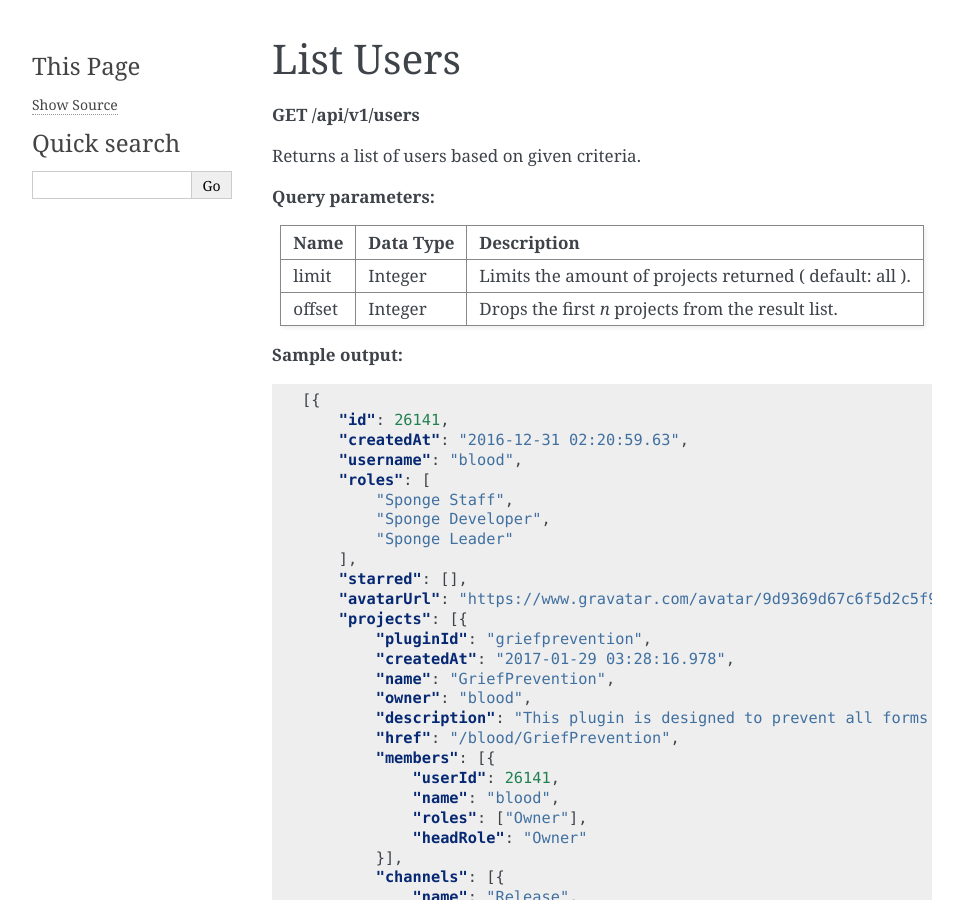
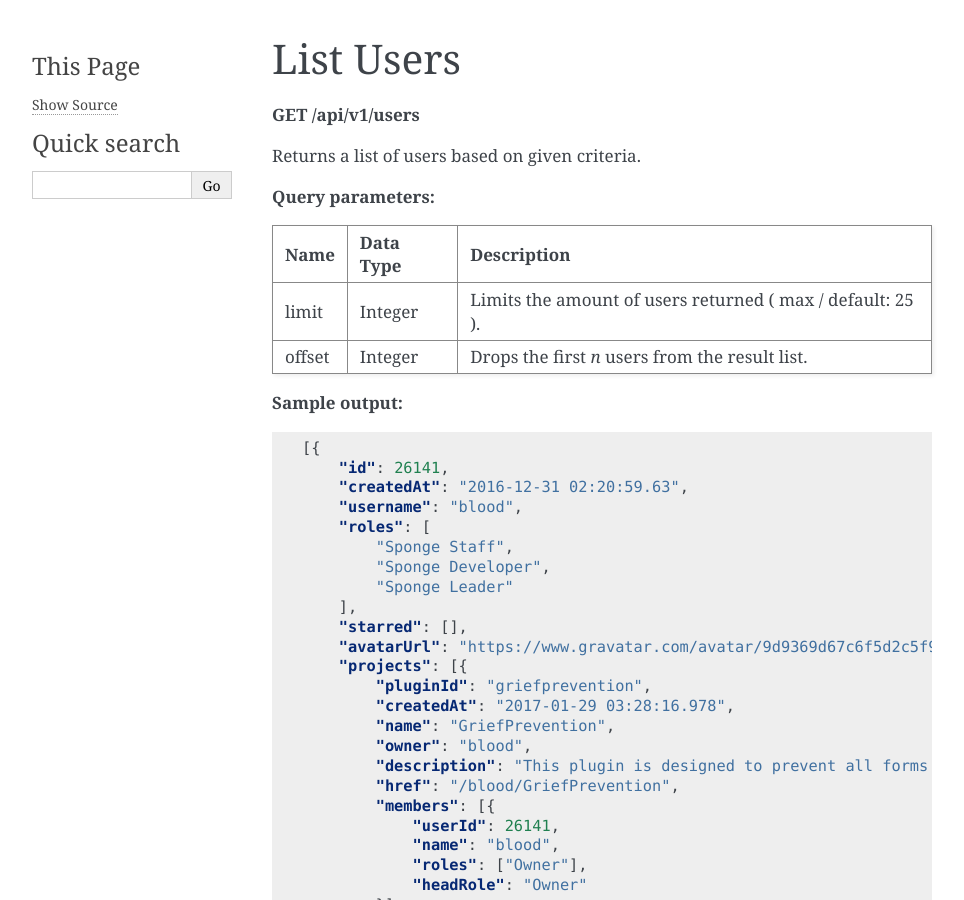
Before and after one commit to SpongePowered/SpongeDocs, a Sphinx documentation site: the page built from source/ore/routes/list-users.rst, in a window 1280 px wide and 900 px high. Shown: the whole window, without its empty margins (148-1112 px from the left). Built offline with Sphinx 7.4.7, drawn with Linux system fonts in a browser that asks for light colours; pages that are not in the unit, such as notebooks, are missing from menus.

Commit message:
Corrected "Query parameters:" table

```diff
--- a/source/ore/routes/list-users.rst
+++ b/source/ore/routes/list-users.rst
@@ -11,9 +11,9 @@ Returns a list of users based on given criteria.
 +--------+-----------+-------------------------------------------------------------+
 | Name   | Data Type | Description                                                 |
 +========+===========+=============================================================+
-| limit  | Integer   | Limits the amount of projects returned ( default: all ).    |
+| limit  | Integer   | Limits the amount of users returned ( max / default: 25 ).  |
 +--------+-----------+-------------------------------------------------------------+
-| offset | Integer   | Drops the first *n* projects from the result list.          |
+| offset | Integer   | Drops the first *n* users from the result list.             |
 +--------+-----------+-------------------------------------------------------------+
 
 **Sample output:**
```
